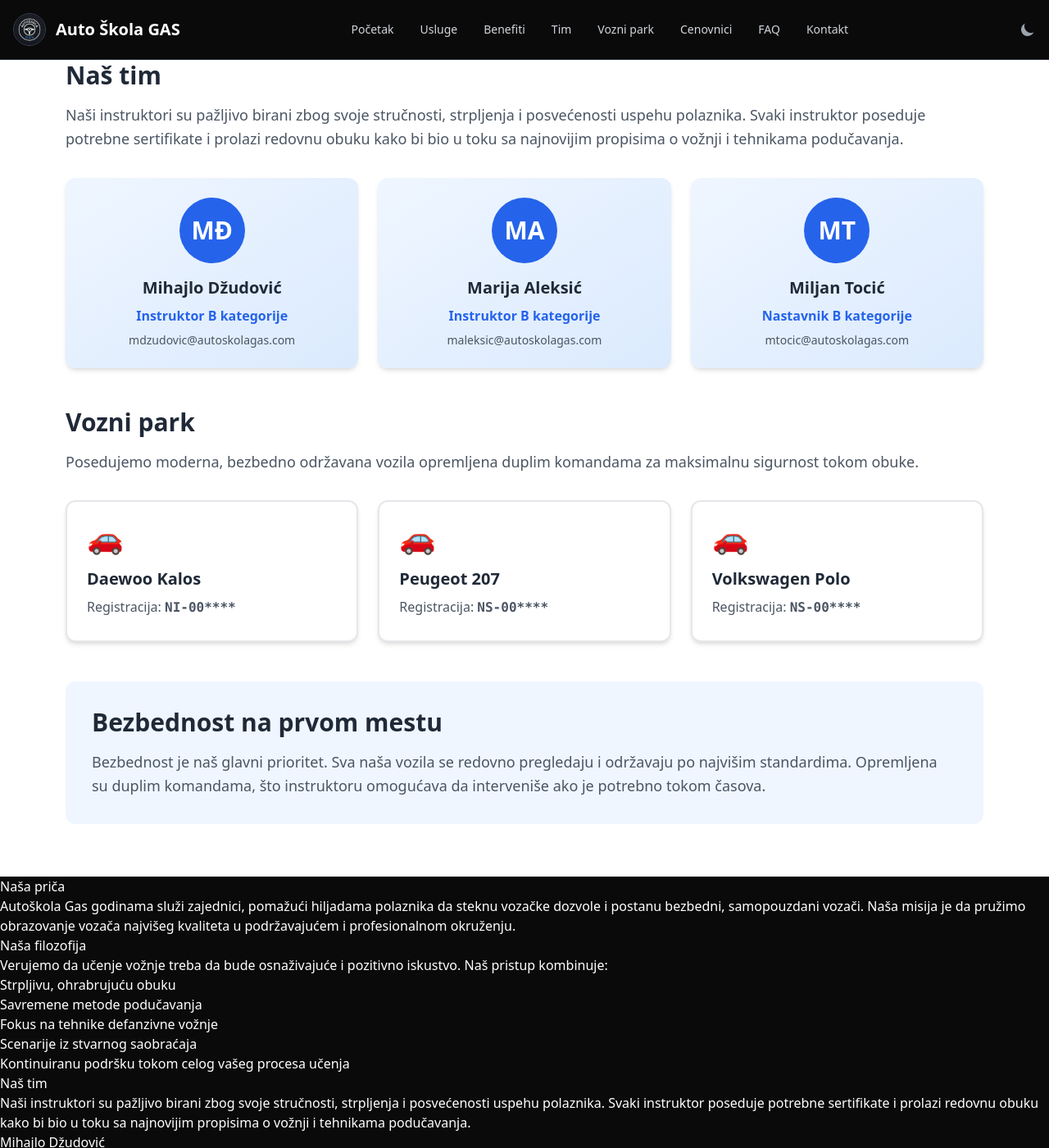
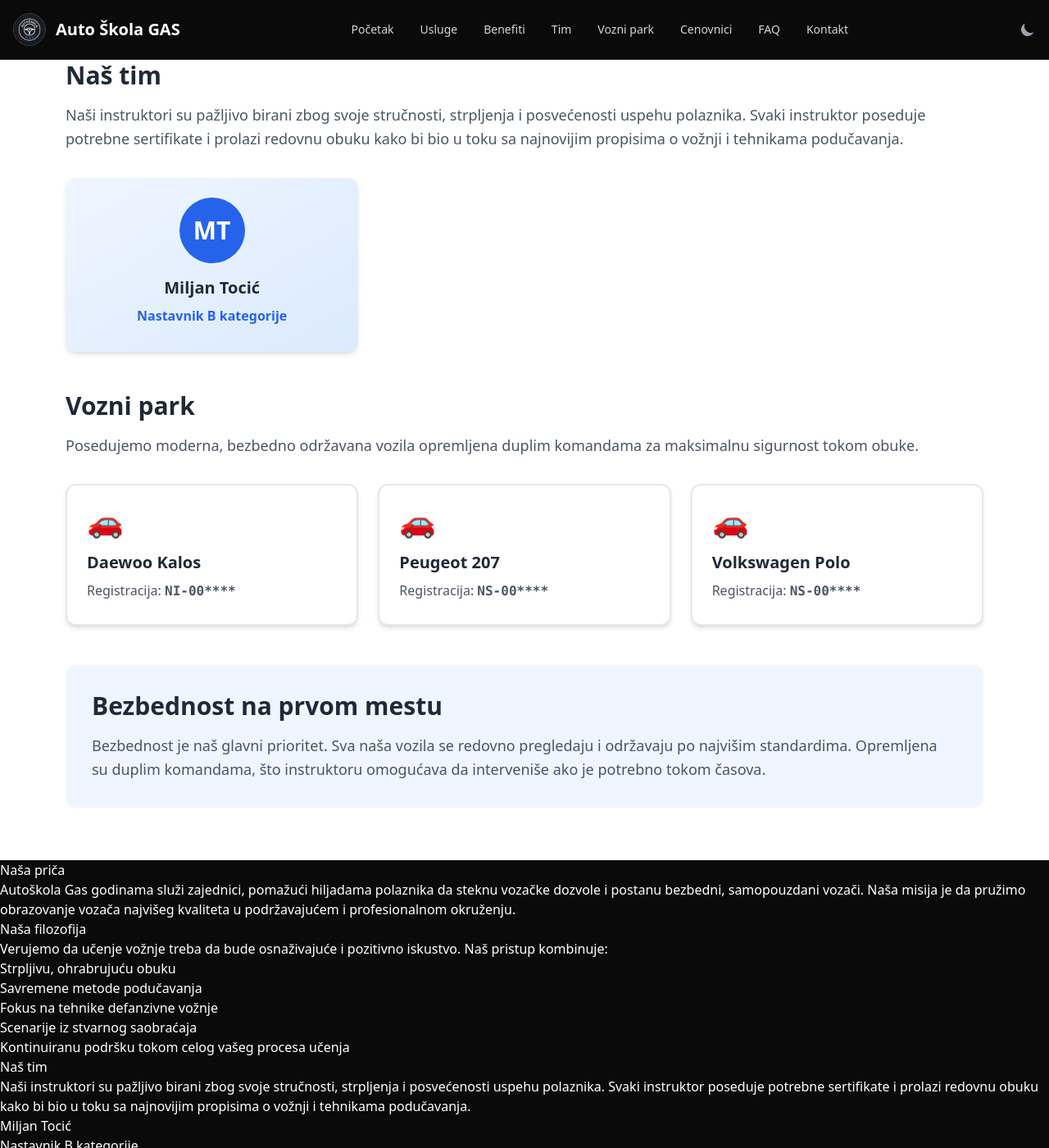
Before and after one commit to milosljubenovic/autoskolagas.com, a Jekyll site: the page built from about.html, in a window 1280 px wide and 1400 px high, scrolled down 760 px. Shown: the whole window at 82% size. Built offline with Jekyll 4.4.1, drawn with Linux system fonts in a browser that asks for light colours; nearby versions of some CDN libraries; some of the changed text lies outside the part shown.

Commit message:
Tim: uklonjeni Mihajlo Džudović i Marija Aleksić, uklonjeni emailovi instruktora

```diff
--- a/about.html
+++ b/about.html
@@ -54,29 +54,10 @@ permalink: /about.html
       <div class="grid md:grid-cols-3 gap-6">
         <div class="bg-gradient-to-br from-blue-50 to-blue-100 p-6 rounded-xl shadow-md text-center">
           <div class="w-20 h-20 bg-blue-600 rounded-full flex items-center justify-center mx-auto mb-4">
-            <span class="text-white text-3xl font-bold">MĐ</span>
-          </div>
-          <h3 class="text-xl font-bold text-gray-800 mb-2">Mihajlo Džudović</h3>
-          <p class="text-blue-600 font-semibold mb-2">Instruktor B kategorije</p>
-          <p class="text-sm text-gray-600"><a href="mailto:mdzudovic@autoskolagas.com" class="hover:text-blue-600">mdzudovic@autoskolagas.com</a></p>
-        </div>
-
-        <div class="bg-gradient-to-br from-blue-50 to-blue-100 p-6 rounded-xl shadow-md text-center">
-          <div class="w-20 h-20 bg-blue-600 rounded-full flex items-center justify-center mx-auto mb-4">
-            <span class="text-white text-3xl font-bold">MA</span>
-          </div>
-          <h3 class="text-xl font-bold text-gray-800 mb-2">Marija Aleksić</h3>
-          <p class="text-blue-600 font-semibold mb-2">Instruktor B kategorije</p>
-          <p class="text-sm text-gray-600"><a href="mailto:maleksic@autoskolagas.com" class="hover:text-blue-600">maleksic@autoskolagas.com</a></p>
-        </div>
-
-        <div class="bg-gradient-to-br from-blue-50 to-blue-100 p-6 rounded-xl shadow-md text-center">
-          <div class="w-20 h-20 bg-blue-600 rounded-full flex items-center justify-center mx-auto mb-4">
             <span class="text-white text-3xl font-bold">MT</span>
           </div>
           <h3 class="text-xl font-bold text-gray-800 mb-2">Miljan Tocić</h3>
           <p class="text-blue-600 font-semibold mb-2">Nastavnik B kategorije</p>
-          <p class="text-sm text-gray-600"><a href="mailto:mtocic@autoskolagas.com" class="hover:text-blue-600">mtocic@autoskolagas.com</a></p>
         </div>
       </div>
     </div>
@@ -132,21 +113,8 @@ permalink: /about.html
 
   <div class="team-grid">
     <div class="team-member">
-      <h3>Mihajlo Džudović</h3>
-      <p class="role">Instruktor B kategorije</p>
-      <p class="email"><a href="mailto:mdzudovic@autoskolagas.com">mdzudovic@autoskolagas.com</a></p>
-    </div>
-
-    <div class="team-member">
-      <h3>Marija Aleksić</h3>
-      <p class="role">Instruktor B kategorije</p>
-      <p class="email"><a href="mailto:maleksic@autoskolagas.com">maleksic@autoskolagas.com</a></p>
-    </div>
-
-    <div class="team-member">
       <h3>Miljan Tocić</h3>
       <p class="role">Nastavnik B kategorije</p>
-      <p class="email"><a href="mailto:mtocic@autoskolagas.com">mtocic@autoskolagas.com</a></p>
     </div>
   </div>
 
```
Also changed, not shown: index.html (+0 -19 lines).
